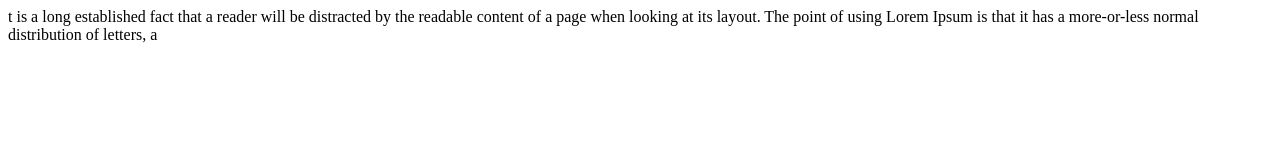
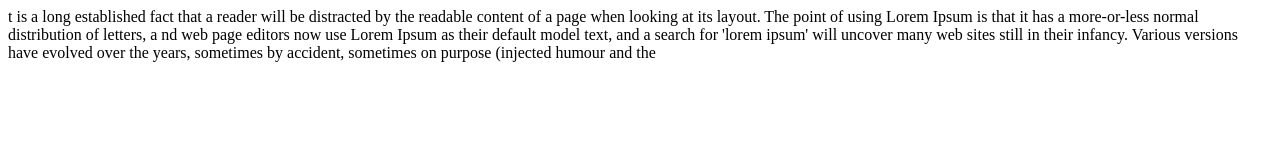
Before and after one commit to MariaGraciova/Lola, a plain HTML site: page index.html in a window 1280 px wide. Drawn offline with Linux system fonts and the light colour scheme.

Commit message:
New text in body
added some text

```diff
--- a/index.html
+++ b/index.html
@@ -7,8 +7,10 @@
 	<link rel="stylesheet" href="">
 </head>
 <body>
-t is a long established fact that a reader will be distracted by the readable content of a page when looking at its layout. The point of using Lorem Ipsum is that it has a more-or-less normal distribution of letters, a
-
+t is a long established fact that a reader will be distracted by the
+ readable content of a page when looking at its layout. The point of
+ using Lorem Ipsum is that it has a more-or-less normal distribution of letters, a
+nd web page editors now use Lorem Ipsum as their default model text, and a search for 'lorem ipsum' will uncover many web sites still in their infancy. Various versions have evolved over the years, sometimes by accident, sometimes on purpose (injected humour and the
 <script type="text/javascript">
 	console.log(123)
 </script>
```
